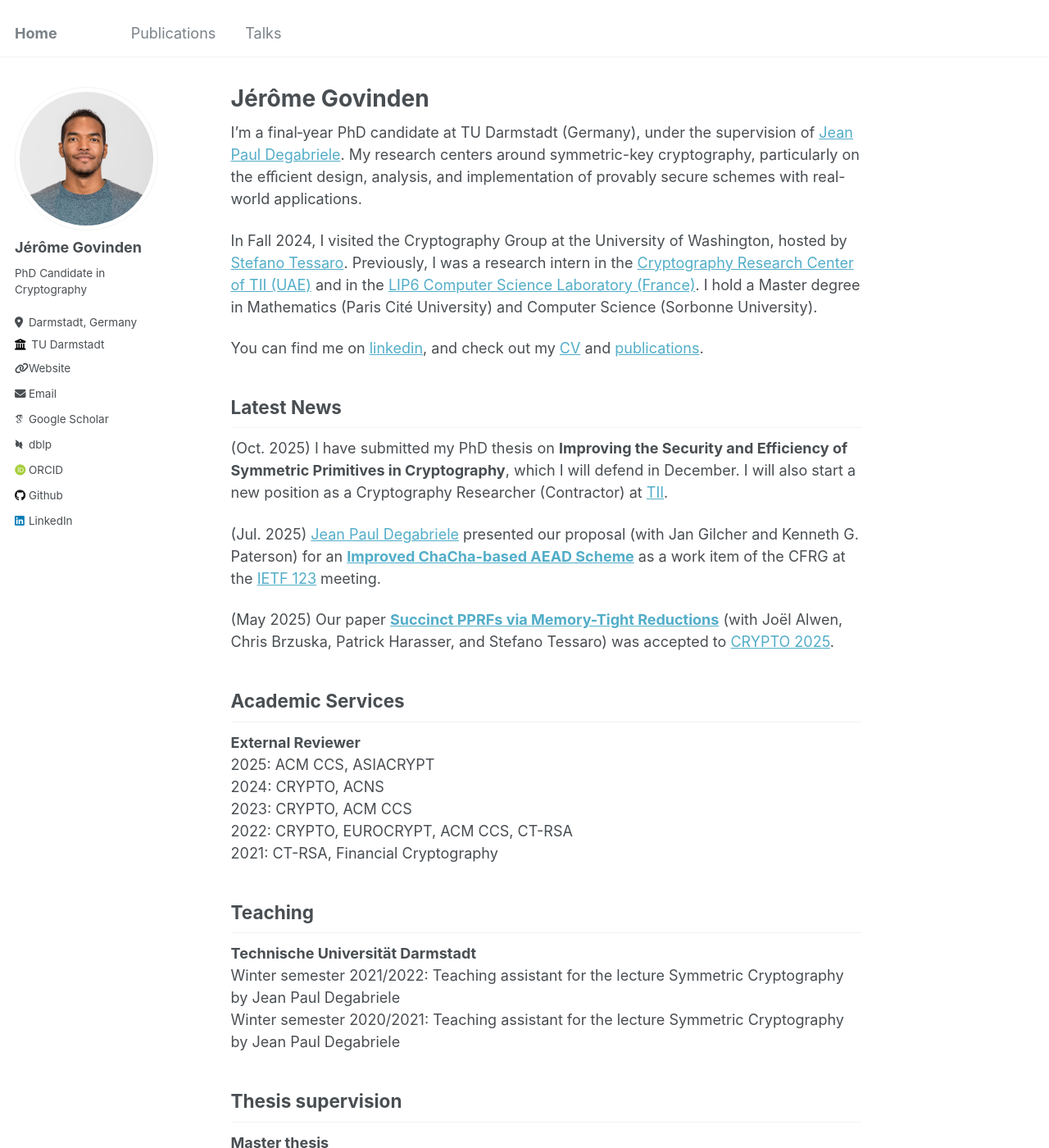
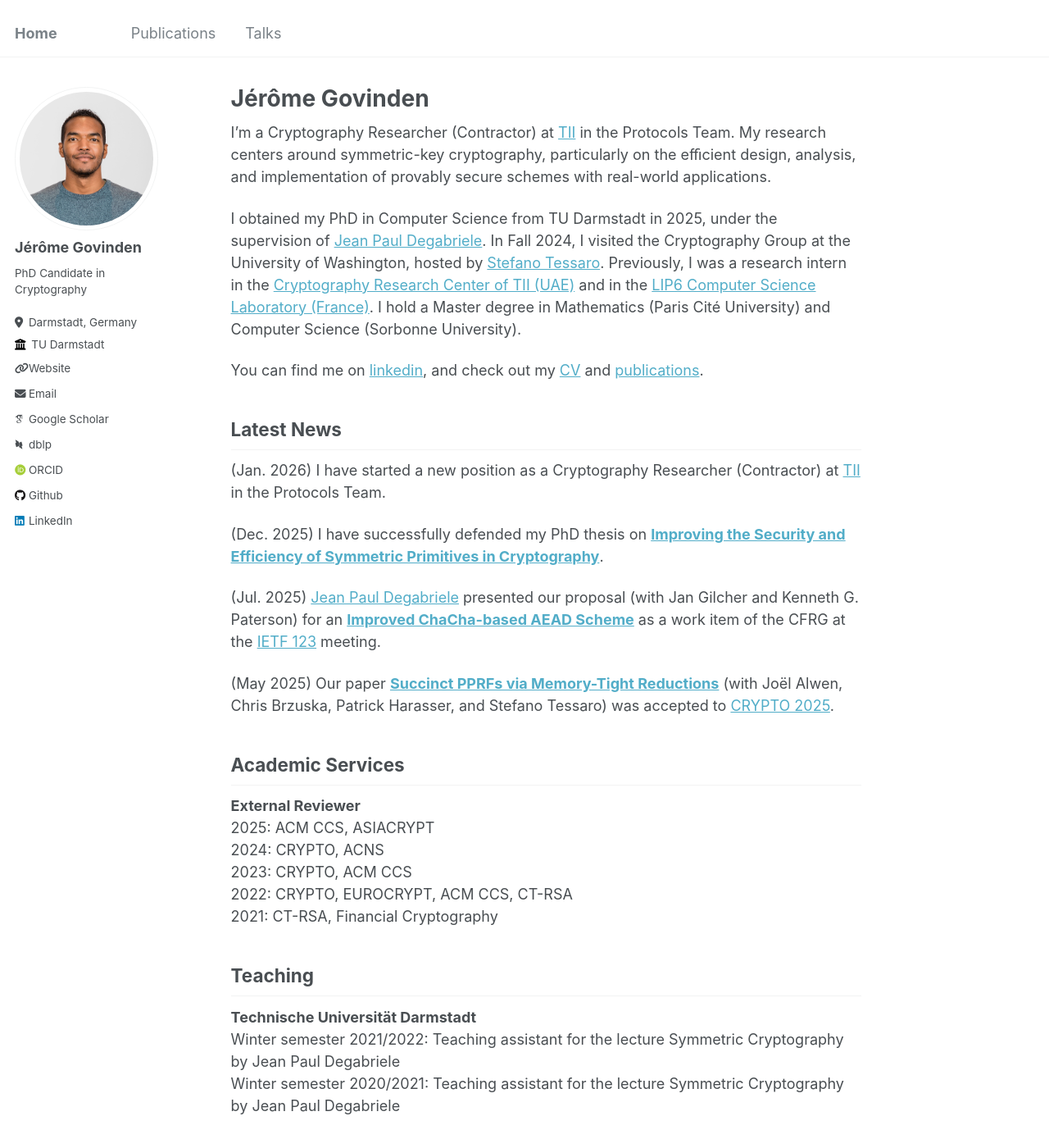
Before and after one commit to GovindenJerome/govindenjerome.github.io, a Jekyll site: the page built from _pages/about.md, in a window 1280 px wide and 1400 px high. Shown: the whole window at 82% size. Built offline with Jekyll 4.4.1, drawn with Linux system fonts in a browser that asks for light colours; some web fonts are replaced; some of the changed text lies outside the part shown.

Commit message:
update PhD and TII position

```diff
--- a/_pages/about.md
+++ b/_pages/about.md
@@ -7,16 +7,18 @@ redirect_from:
   - /about.html
 ---
 
-I’m a final‑year PhD candidate at TU Darmstadt (Germany), under the supervision of [Jean Paul Degabriele](https://degabriele.info). My research centers around symmetric-key cryptography, particularly on the eﬃcient design, analysis, and implementation of provably secure schemes with real-world applications.
+I'm a Cryptography Researcher (Contractor) at [TII](https://www.tii.ae/cryptography) in the Protocols Team. My research centers around symmetric-key cryptography, particularly on the eﬃcient design, analysis, and implementation of provably secure schemes with real-world applications.
 
-In Fall 2024, I visited the Cryptography Group at the University of Washington, hosted by [Stefano Tessaro](https://homes.cs.washington.edu/~tessaro/). Previously, I was a research intern in the [Cryptography Research Center of TII (UAE)](https://www.tii.ae/cryptography) and in the [LIP6 Computer Science Laboratory (France)](https://www.lip6.fr). I hold a Master degree in Mathematics (Paris Cité University) and Computer Science (Sorbonne University).
+I obtained my PhD in Computer Science from TU Darmstadt in 2025, under the supervision of [Jean Paul Degabriele](https://degabriele.info). In Fall 2024, I visited the Cryptography Group at the University of Washington, hosted by [Stefano Tessaro](https://homes.cs.washington.edu/~tessaro/). Previously, I was a research intern in the [Cryptography Research Center of TII (UAE)](https://www.tii.ae/cryptography) and in the [LIP6 Computer Science Laboratory (France)](https://www.lip6.fr). I hold a Master degree in Mathematics (Paris Cité University) and Computer Science (Sorbonne University).
 
 You can find me on [linkedin](https://www.linkedin.com/in/jeromegovinden), and check out my [CV](/files/2025-05_Govinden_Jerome_CV.pdf) and [publications](/publications).
 
 
 Latest News
 ------
-(Oct. 2025) I have submitted my PhD thesis on **Improving the Security and Efficiency of Symmetric Primitives in Cryptography**, which I will defend in December. I will also start a new position as a Cryptography Researcher (Contractor) at [TII](https://www.tii.ae/cryptography).
+(Jan. 2026) I have started a new position as a Cryptography Researcher (Contractor) at [TII](https://www.tii.ae/cryptography) in the Protocols Team.
+
+(Dec. 2025) I have successfully defended my PhD thesis on [**Improving the Security and Efficiency of Symmetric Primitives in Cryptography**](https://doi.org/10.26083/tuda-7755).
 
 (Jul. 2025) [Jean Paul Degabriele](https://degabriele.info) presented our proposal (with Jan Gilcher and Kenneth G. Paterson) for an [**Improved ChaCha-based AEAD Scheme**](https://datatracker.ietf.org/meeting/123/materials/slides-123-cfrg-improved-chacha-based-aead-scheme-00) as a work item of the CFRG at the [IETF 123](https://www.ietf.org/meeting/123/) meeting.
 
@@ -43,7 +45,8 @@ Winter semester 2020/2021: Teaching assistant for the lecture Symmetric Cryptogr
 Thesis supervision
 ------
 **Master thesis**\\
-A. C. T.: Analysis of the symmetric encryption mechanisms in the PDF 2.0 specification, 2025\\
+A. J. T.: Code-based security proof for CCM, 2026\\
+A. C. T.: Formalism of the symmetric encryption mechanisms in the PDF 2.0 specification, 2025\\
 **Bachelor thesis**\\
 P. H.: Performance Analysis of Multilinear Galois Mode and variants, 2024\\
 C. M.: Analysis of the Impact of Dovetail Routing on the Anonymity of the Lightning Network (co-supervised by Jean Paul Degabriele), 2022
```
Also changed, not shown: _pages/publications.md (+7 -0 lines).
